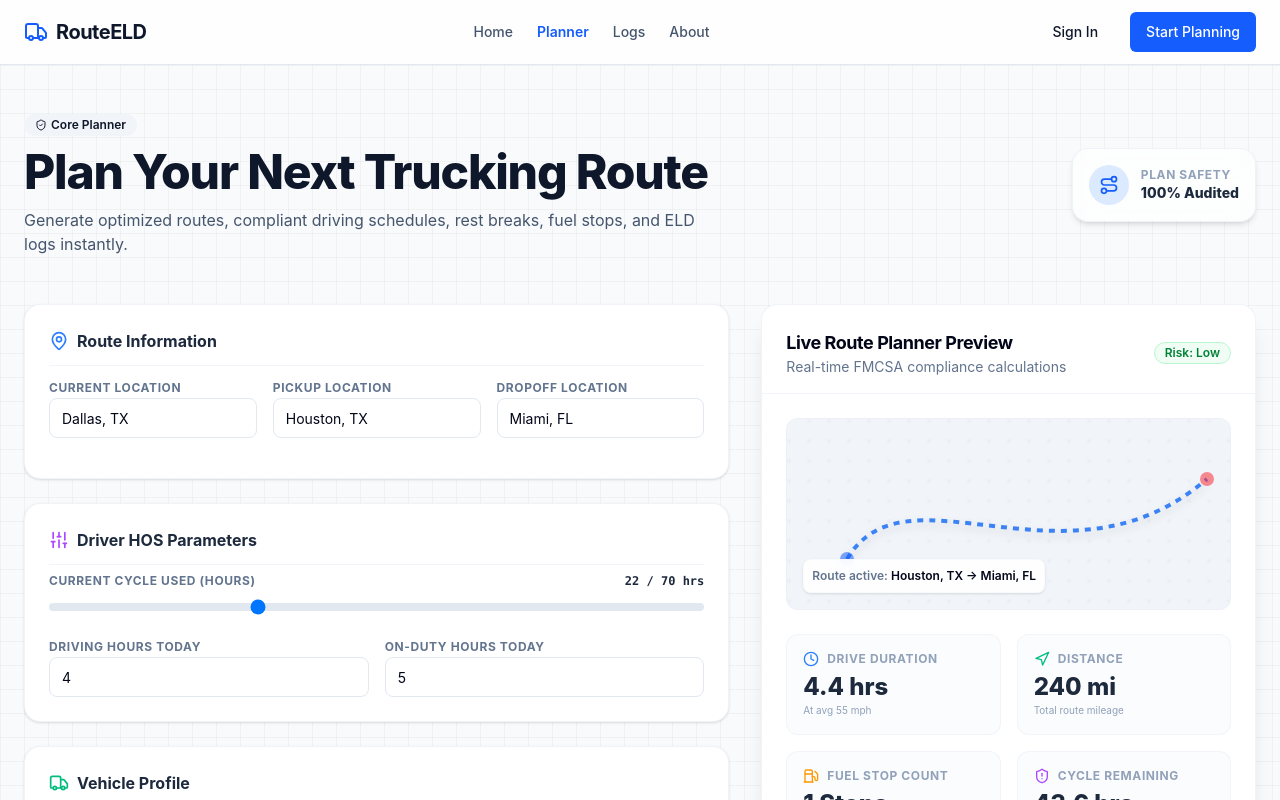
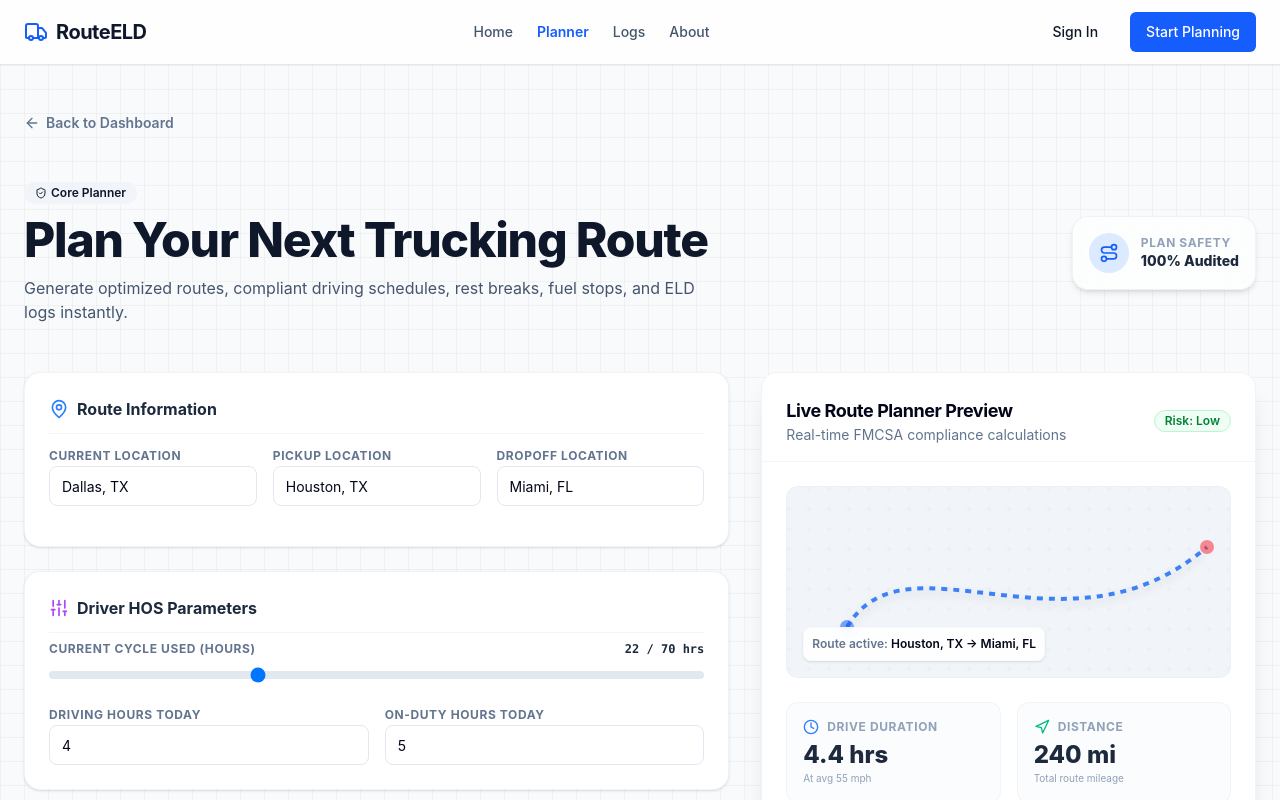
Before and after one commit to Eng-Kiman-ichege/ELD-Trip-planner, a React (Vite) app in the folder frontend/: page / in a window 1280 px wide. Both pictures are taken after a click on the button "Planner". Shown: the top 800 px of the page. Built offline with nearby package versions, Linux system fonts and the light colour scheme.

Commit message:
compliancestatus

```diff
--- a/frontend/src/components/pages/TripPlanner.tsx
+++ b/frontend/src/components/pages/TripPlanner.tsx
@@ -1,13 +1,16 @@
 import { useState } from "react"
-import { motion, AnimatePresence } from "framer-motion"
-import { TripForm, TripFormData } from "../planner/TripForm"
+import { TripForm } from "../planner/TripForm"
+import type { TripFormData } from "../planner/TripForm"
 import { LivePreview } from "../planner/LivePreview"
-import { TripTimeline, Stop } from "../planner/TripTimeline"
-import { ComplianceStatus, RuleStatus } from "../planner/ComplianceStatus"
-import { SmartInsights, Insight } from "../planner/SmartInsights"
+import { TripTimeline } from "../planner/TripTimeline"
+import type { Stop } from "../planner/TripTimeline"
+import { ComplianceStatus } from "../planner/ComplianceStatus"
+import type { RuleStatus } from "../planner/ComplianceStatus"
+import { SmartInsights } from "../planner/SmartInsights"
+import type { Insight } from "../planner/SmartInsights"
 import { Card, CardContent } from "../ui/card"
 import { Badge } from "../ui/badge"
-import { ShieldCheck, Route, FileSpreadsheet, PlayCircle } from "lucide-react"
+import { ShieldCheck, Route, FileSpreadsheet, PlayCircle, ArrowLeft } from "lucide-react"
 
 // Mock calculated stops based on full trip generation
 const initialStops: Stop[] = [
@@ -43,7 +46,6 @@
   const [stops, setStops] = useState<Stop[]>(initialStops)
   const [rules, setRules] = useState<RuleStatus[]>(initialRules)
   const [insights, setInsights] = useState<Insight[]>(initialInsights)
-  const [isCalculated, setIsCalculated] = useState(false)
 
   // Triggered when form fields change in real-time
   const handleFormChange = (data: TripFormData) => {
@@ -52,8 +54,6 @@
 
   // Triggered on form submit click (Generate Plan)
   const handleFormSubmit = (data: TripFormData) => {
-    setIsCalculated(true)
-
     // Simulate updating route preview data based on fields
     const updatedStops: Stop[] = [
       { name: data.currentLocation || "Origin", type: "start", mile: 0 },
@@ -88,6 +88,13 @@
       <div className="absolute inset-0 bg-[linear-gradient(to_right,#80808012_1px,transparent_1px),linear-gradient(to_bottom,#80808012_1px,transparent_1px)] bg-[size:24px_24px] pointer-events-none"></div>
 
       <div className="container relative mx-auto px-4 md:px-6 space-y-12">
+
+        {/* Navigation back button */}
+        <div>
+          <button onClick={onNavigateHome} className="text-sm font-semibold text-slate-500 hover:text-slate-800 flex items-center gap-1.5 cursor-pointer dark:text-slate-400 dark:hover:text-slate-200 focus:outline-none">
+            <ArrowLeft className="h-4 w-4" /> Back to Dashboard
+          </button>
+        </div>
 
         {/* Planner Hero Header */}
         <div className="flex flex-col md:flex-row md:items-center justify-between gap-6">
```
